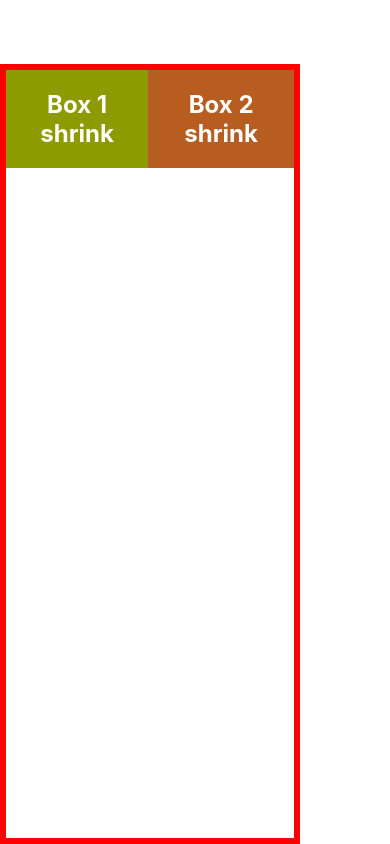
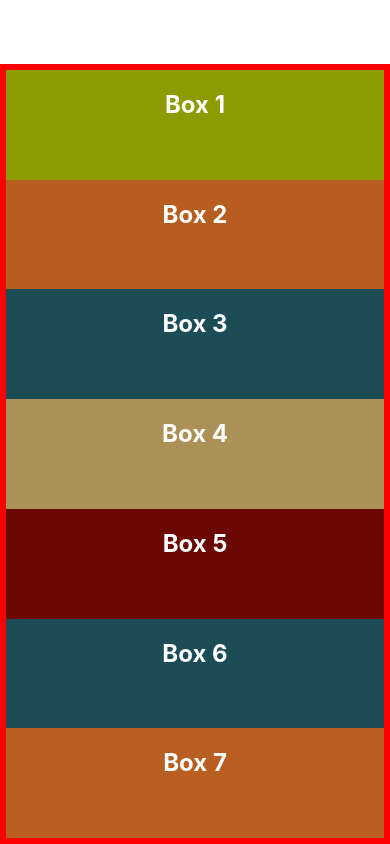
Before and after one commit to jigneshgit935/Learn-React-Native, a React Native app: screen / in a window 390 px wide. Built offline with nearby package versions, Linux system fonts and the light colour scheme.

Commit message:
flex-grow

```diff
--- a/App.js
+++ b/App.js
@@ -5,17 +5,13 @@
   return (
     // <View style={{ backgroundColor: 'plum', flex: 1 }}></View>
     <View style={styles.container}>
-      <Box style={{ backgroundColor: '#8e9b00', flexShrink: 1 }}>
-        Box 1 shrink
-      </Box>
-      <Box style={{ backgroundColor: '#b65d1f', flexShrink: 1 }}>
-        Box 2 shrink
-      </Box>
-      {/* <Box style={{ backgroundColor: '#1c4c56' }}>Box 3</Box>
+      <Box style={{ backgroundColor: '#8e9b00' }}>Box 1</Box>
+      <Box style={{ backgroundColor: '#b65d1f' }}>Box 2</Box>
+      <Box style={{ backgroundColor: '#1c4c56' }}>Box 3</Box>
       <Box style={{ backgroundColor: '#ab9156' }}>Box 4</Box>
       <Box style={{ backgroundColor: '#6b0803' }}>Box 5</Box>
       <Box style={{ backgroundColor: '#1c4c56' }}>Box 6</Box>
-      <Box style={{ backgroundColor: '#b95f21' }}>Box 7</Box> */}
+      <Box style={{ backgroundColor: '#b95f21' }}>Box 7</Box>
     </View>
   );
 }
@@ -23,9 +19,6 @@
 const styles = StyleSheet.create({
   container: {
     flex: 1,
-    flexDirection: 'row',
-    alignItems: 'flex-start',
-    width: 300,
     marginTop: 64,
     borderWidth: 6,
     borderColor: 'red',
--- a/components/Box.js
+++ b/components/Box.js
@@ -12,6 +12,7 @@
   box: {
     backgroundColor: '#fff',
     padding: 20,
+    flexGrow: 1,
   },
 
   text: {
```
